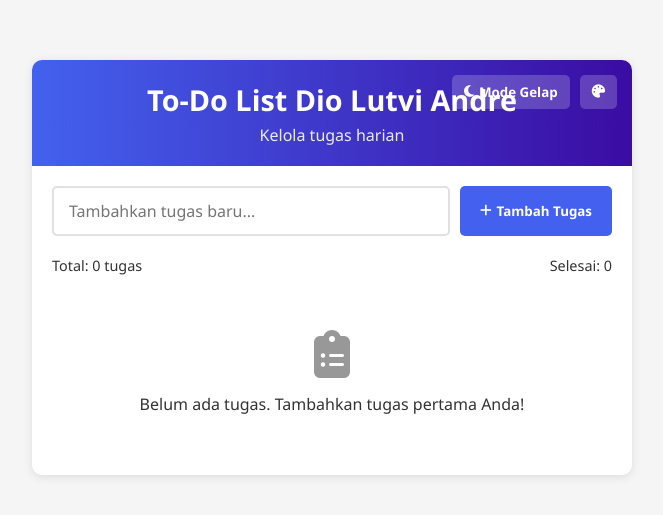
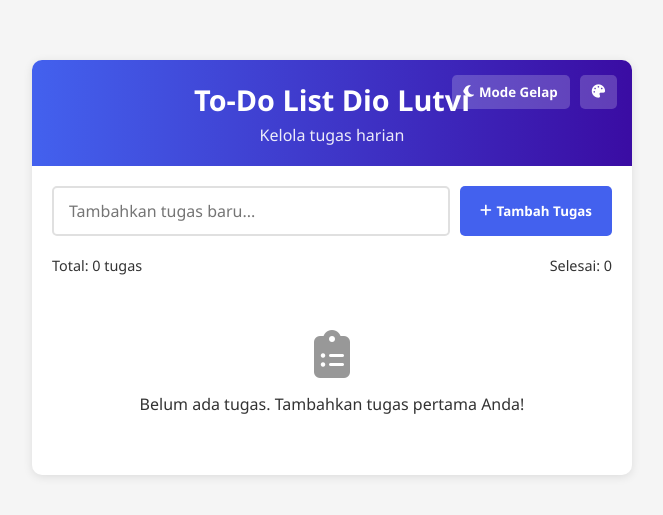
Before and after one commit to Diolutviandr3/2415016100_Dio-Lutvi-Andre_TekWeb_B, a plain HTML site: page Praktikum-3/index.html in a window 1280 px wide. Shown: the part 133-648 px from the top of the page, without its empty margins (308-971 px from the left). Drawn offline with Linux system fonts and the light colour scheme.

Commit message:
tambah praktikum 3 HTML DOM

```diff
--- a/Praktikum-3/index.html
+++ b/Praktikum-3/index.html
@@ -10,7 +10,7 @@
 <body>
     <div class="container">
         <div class="header">
-            <h1>To-Do List Dio Lutvi Andre</h1>
+            <h1>To-Do List Dio Lutvi</h1>
             <p>Kelola tugas harian</p>
             <div class="theme-controls">
                 <button class="dark-mode-btn" onclick="toggleDarkMode()">
```
